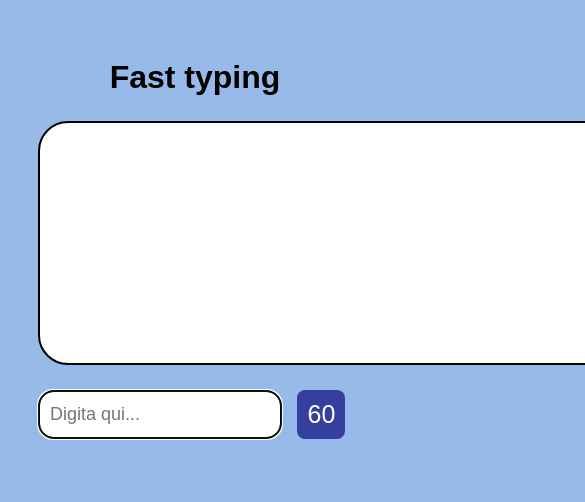
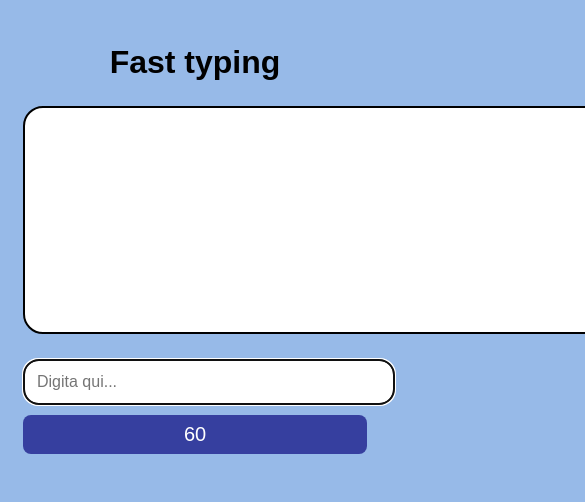
Before and after one commit to gisolfi02/DiscordBot, a website: page web/index.html in a window 390 px wide. Shown: the top 502 px of the page, 585 px wide, since content can reach past the window. Drawn offline with Linux system fonts and the light colour scheme; no server answers.

Commit message:
aggiunta responsivenesse

```diff
--- a/web/index.html
+++ b/web/index.html
@@ -5,6 +5,7 @@
   <title>Fast Typing</title>
   <link rel="stylesheet" href="style.css" />
   <link rel="icon" href="./img/logo.png" type="image/png" />
+  <meta name="viewport" content="width=device-width, initial-scale=1.0">
   </head>
 <body>
   <div id="container">
--- a/web/style.css
+++ b/web/style.css
@@ -69,3 +69,52 @@ body {
   border-radius: 3px;
   padding: 3px 6px;
 }
+
+
+/* ✅ Responsività tablet */
+@media (max-width: 900px) {
+  #wordBox {
+    font-size: 22px;
+    padding: 15px;
+  }
+
+  #inputBox {
+    width: 80%;
+    font-size: 16px;
+  }
+
+  #timer {
+    font-size: 22px;
+  }
+}
+
+/* ✅ Responsività smartphone */
+@media (max-width: 600px) {
+  body {
+    padding: 15px;
+  }
+
+  #wordBox {
+    font-size: 18px;
+    line-height: 1.8;
+    padding: 12px;
+    border-radius: 20px;
+    min-height: 100px;
+  }
+
+  #inputBox {
+    width: 100%;
+    font-size: 16px;
+    padding: 12px;
+  }
+
+  #timer {
+    font-size: 20px;
+    padding: 8px 16px;
+  }
+
+  #inputContainer {
+    flex-direction: column;
+    gap: 10px;
+  }
+}
```
